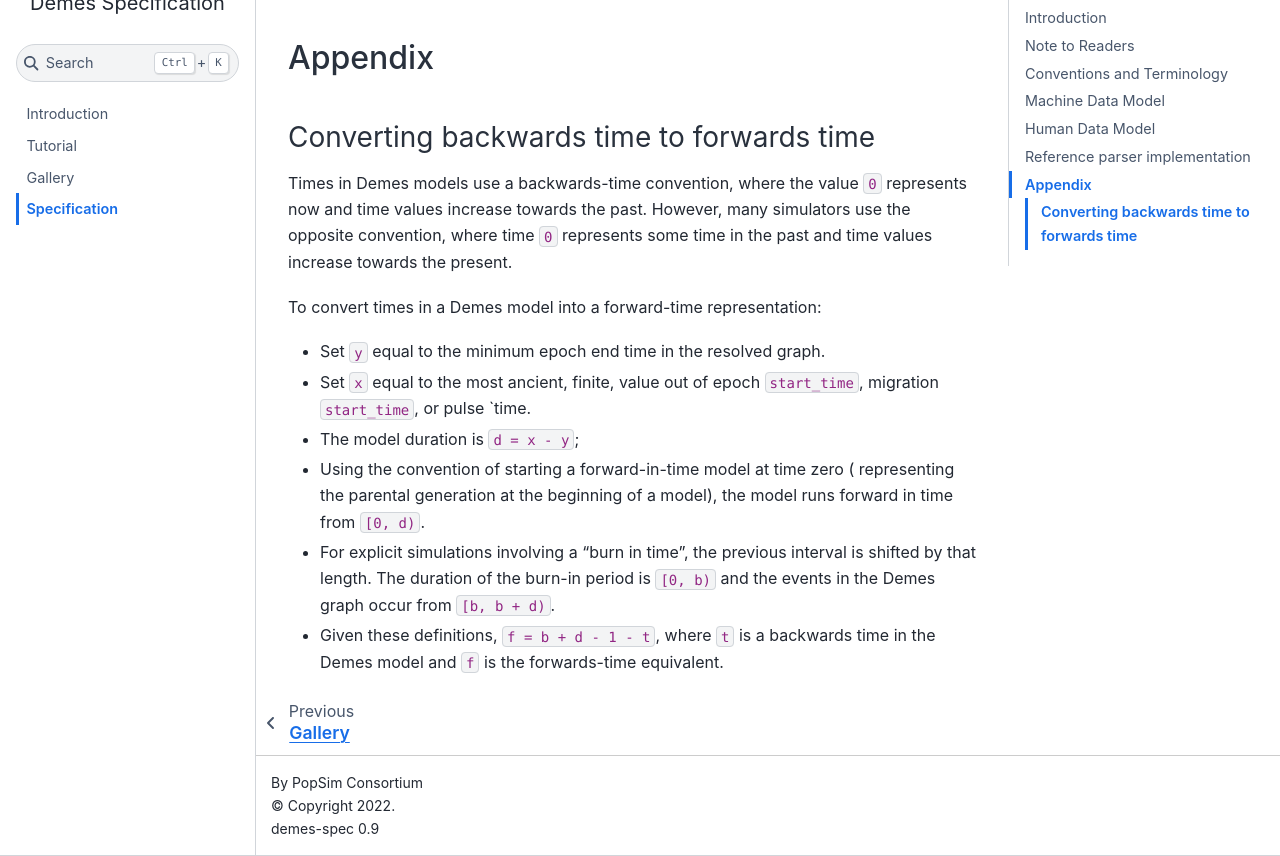
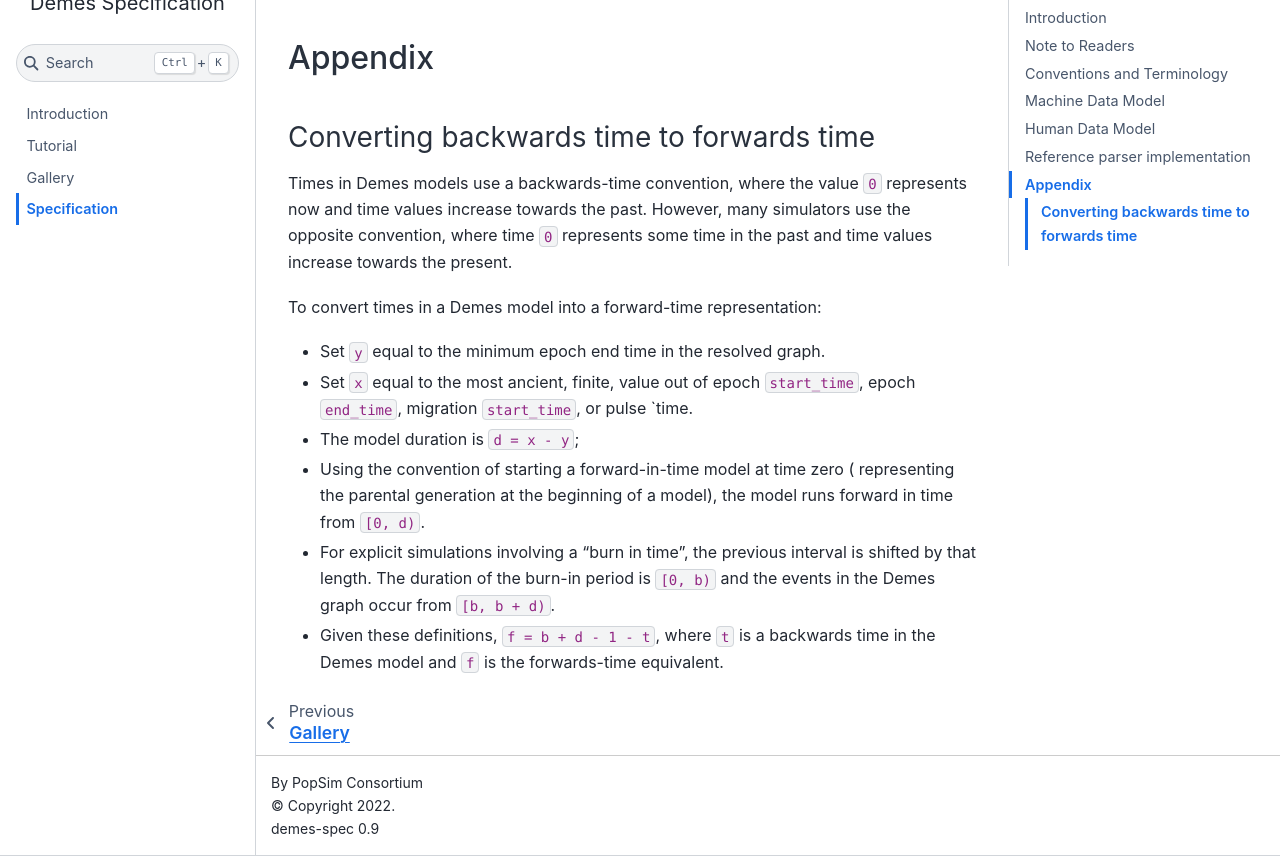
Before and after one commit to popsim-consortium/demes-spec, a Jupyter Book: the page built from docs/specification.md, in a window 1280 px wide and 900 px high, scrolled down 26895 px, cut to the strip 44-900 px from the top of the window. Built offline with Jupyter Book 1.0.4 settings and Sphinx 7.4.7 and the Sphinx Book theme 1.1.4, drawn with Linux system fonts in a browser that asks for light colours.

Commit message:
We do need to check end times.

```diff
--- a/docs/specification.md
+++ b/docs/specification.md
@@ -1185,7 +1185,7 @@ To convert times in a Demes model into a forward-time representation:
 
 * Set `y` equal to the minimum epoch end time in the resolved graph.
 * Set `x` equal to the most ancient, finite, value out of epoch `start_time`,
-  migration `start_time`, or pulse `time.
+  epoch `end_time`, migration `start_time`, or pulse `time.
 * The model duration is `d = x - y`;
 * Using the convention of starting a forward-in-time model at time zero (
   representing the parental generation at the beginning of a model), the model
```
